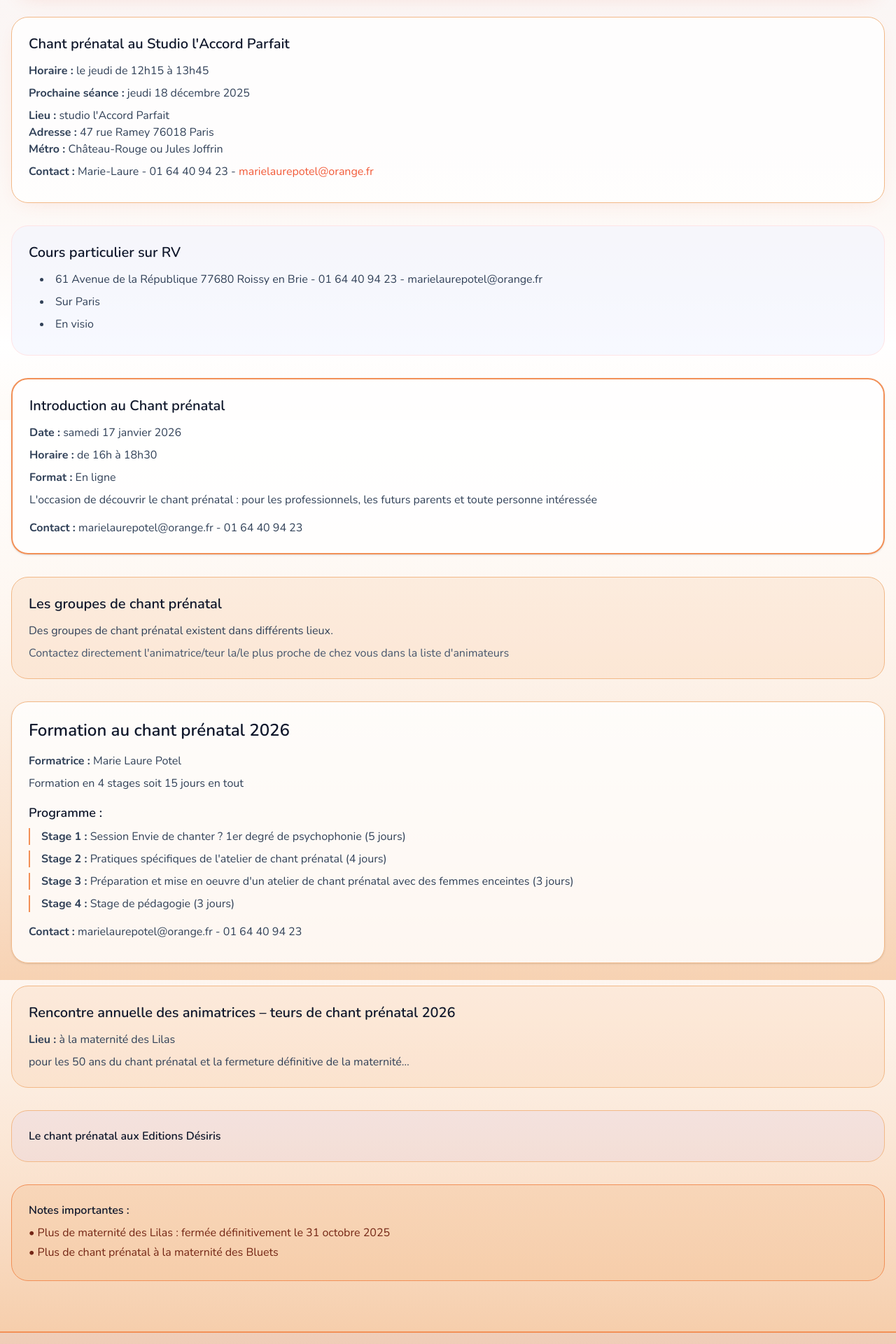
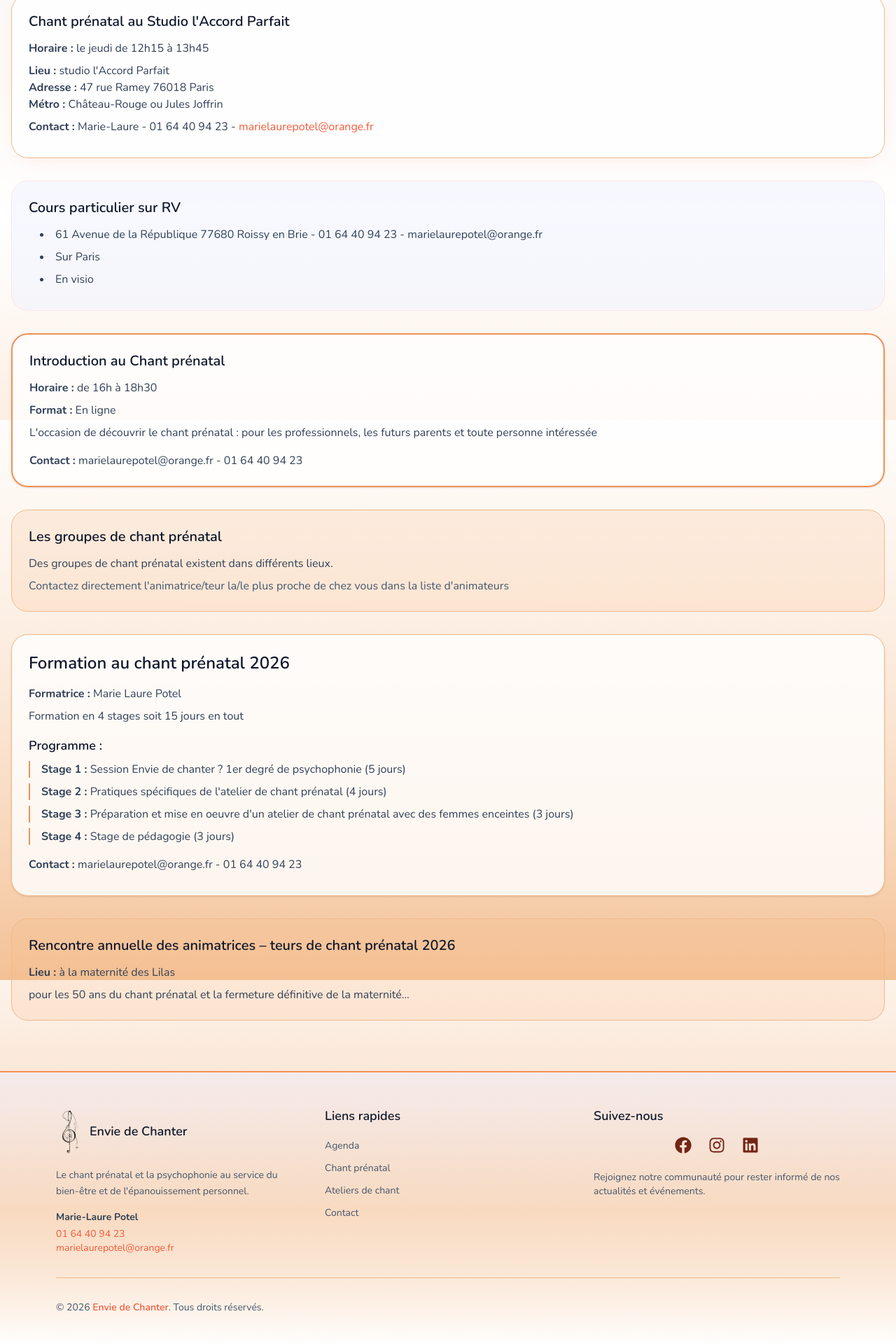
Before and after one commit to usuarioo1/envie-de-chart, a Next.js app: page /ateliers-de-chant/chant-prenatal-ateliers in a window 1280 px wide. Shown: the part 1000-2920 px from the top of the page at 70% size. Built offline with nearby package versions, Linux system fonts and the light colour scheme.

Commit message:
cambios pequeños lista - plus information y fechas

```diff
--- a/src/app/ateliers-de-chant/chant-collectif/page.jsx
+++ b/src/app/ateliers-de-chant/chant-collectif/page.jsx
@@ -52,9 +52,7 @@ export default function ChantCollectifPage() {
                                     <strong>Métro :</strong> {atelier.location.metro}
                                 </p>
                             )}
-                            <p className="mb-2 text-slate-700">
-                                <strong>Prochaine séance :</strong> {atelier.nextSession}
-                            </p>
+
                             {atelier.pricing && (
                                 <div className="mb-2 text-slate-700">
                                     <strong>Tarifs :</strong>
--- a/src/app/ateliers-de-chant/chant-maman-bebe/page.jsx
+++ b/src/app/ateliers-de-chant/chant-maman-bebe/page.jsx
@@ -23,14 +23,7 @@ export default function ChantMamanBebePage() {
                             <strong>Contact :</strong> {chantMamaData.formation.contact.email} -{' '}
                             {chantMamaData.formation.contact.phone}
                         </p>
-                        <div className="mt-4">
-                            <p className="font-semibold mb-2 text-slate-900">Documents :</p>
-                            <ul className="list-disc list-inside ml-4 text-slate-700">
-                                {chantMamaData.formation.documents.map((doc, index) => (
-                                    <li key={index}>{doc}</li>
-                                ))}
-                            </ul>
-                        </div>
+
                     </div>
                 )}
 
@@ -40,7 +33,7 @@ export default function ChantMamanBebePage() {
                         <p className="mb-2 text-slate-700">
                             <strong>Date :</strong> {chantMamaData.rencontre.date}
                         </p>
-                        <p className="text-slate-700">{chantMamaData.rencontre.document}</p>
+
                     </div>
                 )}
 
@@ -71,9 +64,7 @@ export default function ChantMamanBebePage() {
                                     {atelier.duration && ` pour l'atelier d'${atelier.duration}`}
                                 </p>
                             )}
-                            {atelier.registration && (
-                                <p className="mb-2 text-[#F25A38]">{atelier.registration}</p>
-                            )}
+
                             {atelier.contact && (
                                 <p className="mb-2 text-slate-700">
                                     <strong>Contact :</strong> {atelier.contact.name} - {atelier.contact.phone} -{' '}
--- a/src/app/ateliers-de-chant/chant-prenatal-ateliers/page.jsx
+++ b/src/app/ateliers-de-chant/chant-prenatal-ateliers/page.jsx
@@ -58,9 +58,7 @@ export default function ChantPrenatalAteliersPage() {
                             <p className="mb-2 text-slate-700">
                                 <strong>Horaire :</strong> {atelier.schedule}
                             </p>
-                            <p className="mb-2 text-slate-700">
-                                <strong>Prochaine séance :</strong> {atelier.nextSession}
-                            </p>
+
                             {atelier.location && (
                                 <div className="mb-2 text-slate-700">
                                     {atelier.location.venue && <p><strong>Lieu :</strong> {atelier.location.venue}</p>}
@@ -98,9 +96,7 @@ export default function ChantPrenatalAteliersPage() {
                 {chantPrenatalAteliersData.introduction && (
                     <div className="mb-8 p-6 border-2 border-[#F29057] rounded-3xl bg-white/80 shadow-sm">
                         <h3 className="text-xl font-semibold mb-3 text-slate-900">{chantPrenatalAteliersData.introduction.title}</h3>
-                        <p className="mb-2 text-slate-700">
-                            <strong>Date :</strong> {chantPrenatalAteliersData.introduction.date}
-                        </p>
+
                         <p className="mb-2 text-slate-700">
                             <strong>Horaire :</strong> {chantPrenatalAteliersData.introduction.time}
                         </p>
@@ -157,20 +153,9 @@ export default function ChantPrenatalAteliersPage() {
                     </div>
                 )}
 
-                {chantPrenatalAteliersData.publications && (
-                    <div className="mb-8 p-6 bg-[#ABA0F2]/10 rounded-3xl border border-[#F2B988]">
-                        <p className="font-semibold text-slate-900">{chantPrenatalAteliersData.publications.title}</p>
-                    </div>
-                )}
 
-                {chantPrenatalAteliersData.notes && chantPrenatalAteliersData.notes.length > 0 && (
-                    <div className="mb-8 p-6 bg-[#F2B988]/30 rounded-3xl border border-[#F29057]">
-                        <h4 className="font-semibold mb-2 text-slate-900">Notes importantes :</h4>
-                        {chantPrenatalAteliersData.notes.map((note, index) => (
-                            <p key={index} className="mb-1 text-[#732514]">• {note}</p>
-                        ))}
-                    </div>
-                )}
+
+
             </div>
         </div>
     );
--- a/src/app/stages-et-formations/page.jsx
+++ b/src/app/stages-et-formations/page.jsx
@@ -88,7 +88,7 @@ export default function StagesEtFormationsPage() {
                             onClick={() => openModal(1, 'NOUS SOMMES TOUS CHANTEURS - MON CORPS EST MON INSTRUMENT DE MUSIQUE')}
                             className="px-6 py-3 bg-[#F25A38] text-white font-semibold rounded-full hover:bg-[#732514] transition-colors shadow-md"
                         >
-                            Soliciter plus d'information
+                            Plus d’information
                         </button>
                     </div>
                 </div>
@@ -137,7 +137,7 @@ export default function StagesEtFormationsPage() {
                             onClick={() => openModal(2, '2ème degré de psychophonie')}
                             className="px-6 py-3 bg-[#F25A38] text-white font-semibold rounded-full hover:bg-[#732514] transition-colors shadow-md text-lg"
                         >
-                            Soliciter plus d'information
+                            Plus d’information
                         </button>
                     </div>
                 </div>
@@ -171,7 +171,7 @@ export default function StagesEtFormationsPage() {
                             onClick={() => openModal(3, 'Formation chant prénatal')}
                             className="px-6 py-3 bg-[#F25A38] text-white font-semibold rounded-full hover:bg-[#732514] transition-colors shadow-md text-lg"
                         >
-                            Soliciter plus d'information
+                            Plus d’information
                         </button>
                     </div>
                 </div>
@@ -196,7 +196,7 @@ export default function StagesEtFormationsPage() {
                             onClick={() => openModal(4, 'Formation musique et petite enfance')}
                             className="px-6 py-3 bg-[#F25A38] text-white font-semibold rounded-full hover:bg-[#732514] transition-colors shadow-md text-lg"
                         >
-                            Soliciter plus d'information
+                            Plus d’information
                         </button>
                     </div>
                 </div>
@@ -260,7 +260,7 @@ export default function StagesEtFormationsPage() {
                             onClick={() => openModal(5, 'Pédagogie de la psychophonie')}
                             className="px-6 py-3 bg-[#F25A38] text-white font-semibold rounded-full hover:bg-[#732514] transition-colors shadow-md text-lg"
                         >
-                            Soliciter plus d'information
+                            Plus d’information
                         </button>
                     </div>
                 </div>
@@ -300,7 +300,7 @@ export default function StagesEtFormationsPage() {
                             onClick={() => openModal(6, 'Accompagnement de chansons au djembé')}
                             className="px-6 py-3 bg-[#F25A38] text-white font-semibold rounded-full hover:bg-[#732514] transition-colors shadow-md text-lg"
                         >
-                            Soliciter plus d'information
+                            Plus d’information
                         </button>
                     </div>
                 </div>
@@ -346,7 +346,7 @@ export default function StagesEtFormationsPage() {
                             onClick={() => openModal(8, 'Formation avancée en psychophonie')}
                             className="px-6 py-3 bg-[#F25A38] text-white font-semibold rounded-full hover:bg-[#732514] transition-colors shadow-md text-lg"
                         >
-                            Soliciter plus d'information
+                            Plus d’information
                         </button>
                     </div>
                 </div>
@@ -377,7 +377,7 @@ export default function StagesEtFormationsPage() {
                             onClick={() => openModal(10, 'Les clochettes Montessori : les jouer et les enseigner')}
                             className="px-6 py-3 bg-[#F25A38] text-white font-semibold rounded-full hover:bg-[#732514] transition-colors shadow-md text-lg"
                         >
-                            Soliciter plus d'information
+                            Plus d’information
                         </button>
                     </div>
                 </div>
```
